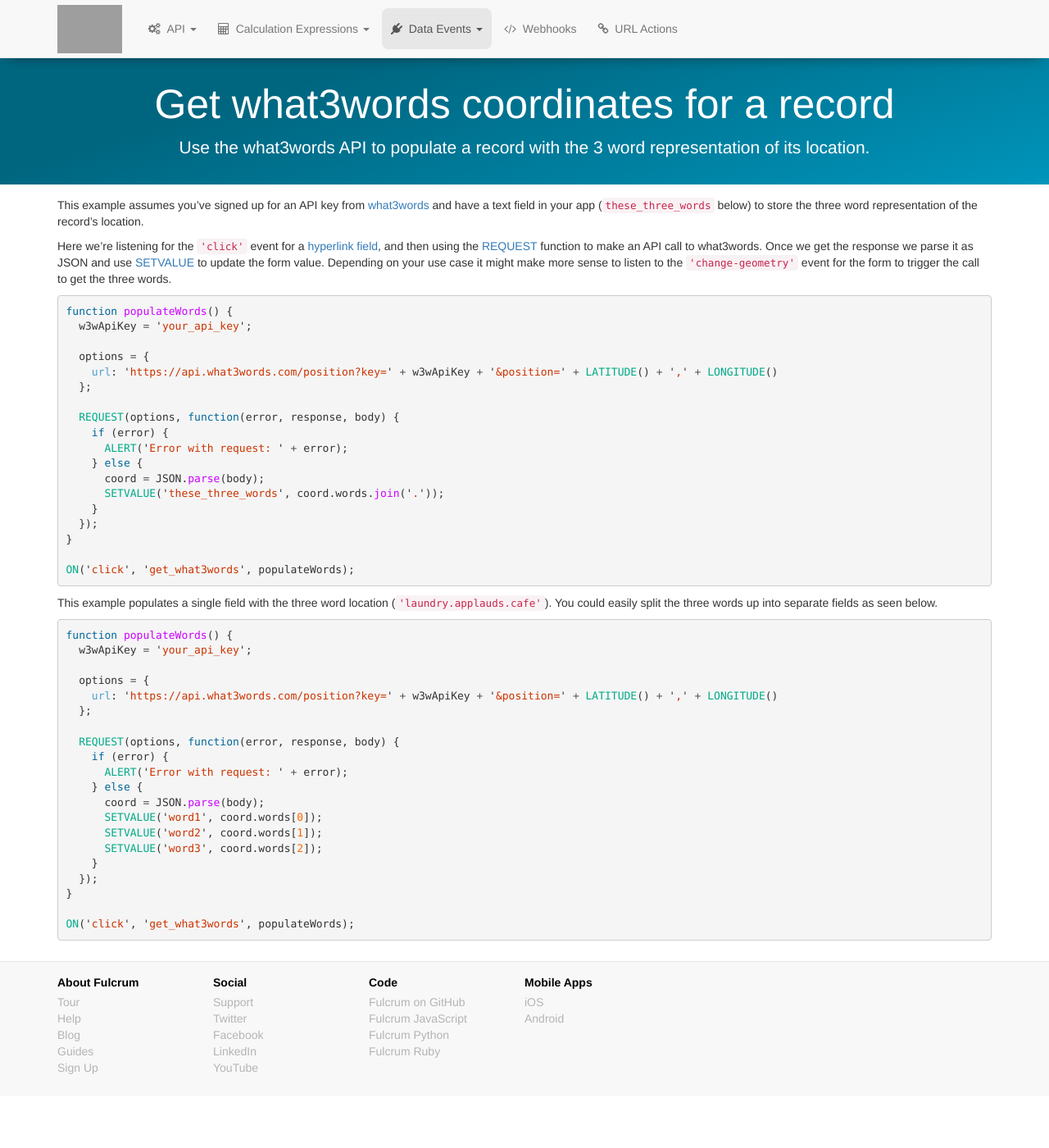
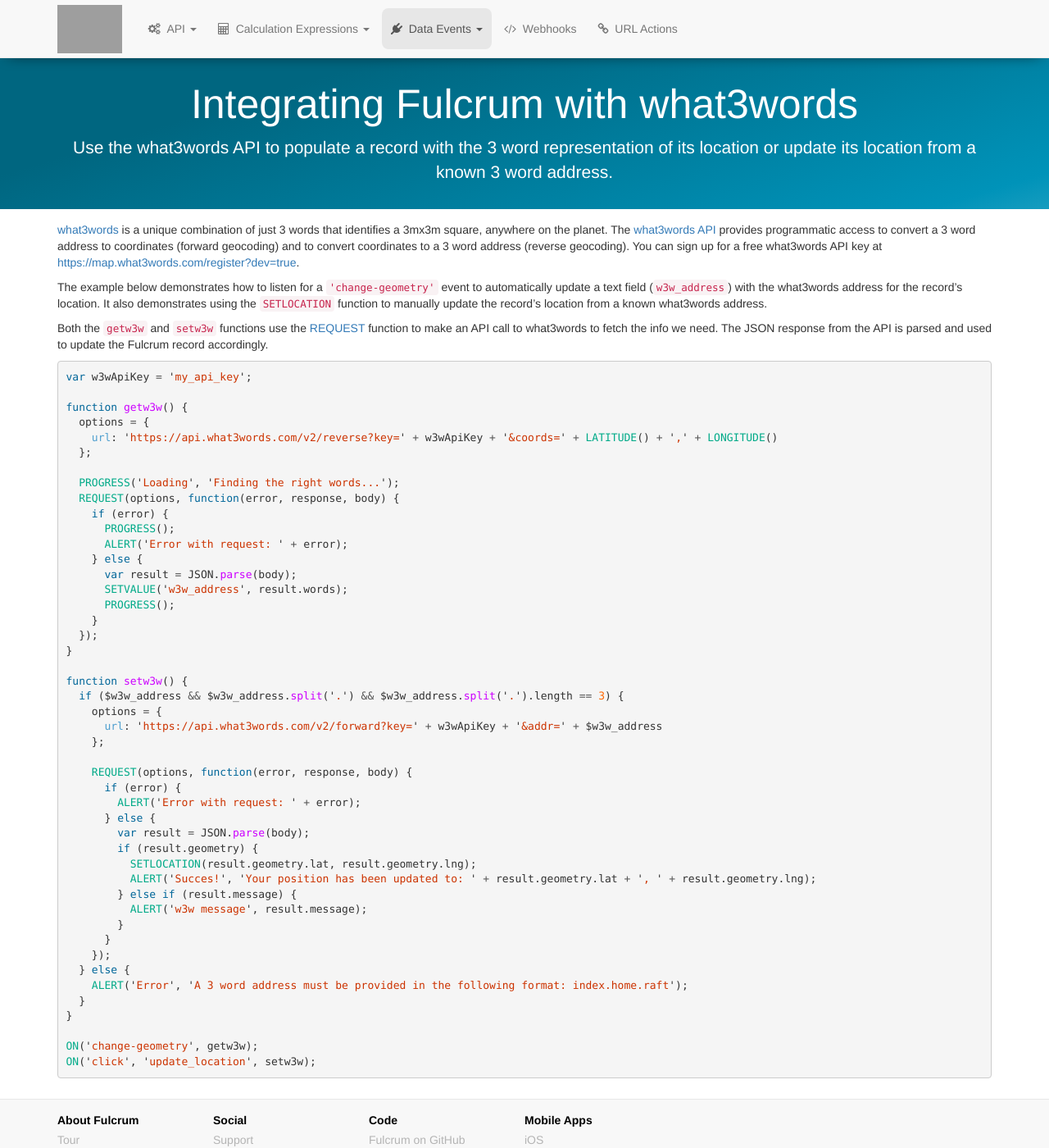
Before and after one commit to rylincoln/developer.fulcrumapp.com, a Jekyll site: the page built from _data-event-examples/get-what3words.md, in a window 1280 px wide and 1400 px high. Shown: the whole window at 82% size. Built offline with Jekyll 4.4.1, drawn with Linux system fonts in a browser that asks for light colours; nearby versions of some CDN libraries; grey boxes are pictures that could not be loaded.

Commit message:
Update w3w example
Use API v2 and include ‘change-geometry’ event.

````diff
--- a/_data-event-examples/get-what3words.md
+++ b/_data-event-examples/get-what3words.md
@@ -1,57 +1,62 @@
 ---
 layout: default
 section: data_events
-title: "Get what3words coordinates for a record"
-description: "Use the what3words API to populate a record with the 3 word representation of its location."
+title: "Integrating Fulcrum with what3words"
+description: "Use the what3words API to populate a record with the 3 word representation of its location or update its location from a known 3 word address."
 category: section
 ---
 
-This example assumes you've signed up for an API key from [what3words](http://developer.what3words.com/api/) and have a text field in your app (`these_three_words` below) to store the three word representation of the record's location.
+[what3words](http://what3words.com/) is a unique combination of just 3 words that identifies a 3mx3m square, anywhere on the planet. The [what3words API](https://docs.what3words.com/api/v2/) provides programmatic access to convert a 3 word address to coordinates (forward geocoding) and to convert coordinates to a 3 word address (reverse geocoding). You can sign up for a free what3words API key at [https://map.what3words.com/register?dev=true](https://map.what3words.com/register).
 
-Here we're listening for the `'click'` event for a [hyperlink field](http://www.fulcrumapp.com/help/hyperlink-fields/), and then using the [REQUEST](/data-events/reference/request) function to make an API call to what3words. Once we get the response we parse it as JSON and use [SETVALUE](/data-events/reference/setvalue) to update the form value. Depending on your use case it might make more sense to listen to the `'change-geometry'` event for the form to trigger the call to get the three words.
+The example below demonstrates how to listen for a `'change-geometry'` event to automatically update a text field (`w3w_address`) with the what3words address for the record's location. It also demonstrates using the [`SETLOCATION`](/data-events/reference/setlocation/) function to manually update the record's location from a known what3words address.
+
+Both the `getw3w` and `setw3w` functions use the [REQUEST](/data-events/reference/request) function to make an API call to what3words to fetch the info we need. The JSON response from the API is parsed and used to update the Fulcrum record accordingly.
 
 ```js
-function populateWords() {
-  w3wApiKey = 'your_api_key';
+var w3wApiKey = 'my_api_key';
 
+function getw3w() {
   options = {
-    url: 'https://api.what3words.com/position?key=' + w3wApiKey + '&position=' + LATITUDE() + ',' + LONGITUDE()
+    url: 'https://api.what3words.com/v2/reverse?key=' + w3wApiKey + '&coords=' + LATITUDE() + ',' + LONGITUDE()
   };
 
+  PROGRESS('Loading', 'Finding the right words...');
   REQUEST(options, function(error, response, body) {
     if (error) {
+      PROGRESS();
       ALERT('Error with request: ' + error);
     } else {
-      coord = JSON.parse(body);
-      SETVALUE('these_three_words', coord.words.join('.'));
+      var result = JSON.parse(body);
+      SETVALUE('w3w_address', result.words);
+      PROGRESS();
     }
   });
 }
 
-ON('click', 'get_what3words', populateWords);
-```
+function setw3w() {
+  if ($w3w_address && $w3w_address.split('.') && $w3w_address.split('.').length == 3) {
+    options = {
+      url: 'https://api.what3words.com/v2/forward?key=' + w3wApiKey + '&addr=' + $w3w_address
+    };
 
-This example populates a single field with the three word location (`'laundry.applauds.cafe'`). You could easily split the three words up into separate fields as seen below.
-
-```js
-function populateWords() {
-  w3wApiKey = 'your_api_key';
-
-  options = {
-    url: 'https://api.what3words.com/position?key=' + w3wApiKey + '&position=' + LATITUDE() + ',' + LONGITUDE()
-  };
-
-  REQUEST(options, function(error, response, body) {
-    if (error) {
-      ALERT('Error with request: ' + error);
-    } else {
-      coord = JSON.parse(body);
-      SETVALUE('word1', coord.words[0]);
-      SETVALUE('word2', coord.words[1]);
-      SETVALUE('word3', coord.words[2]);
-    }
-  });
+    REQUEST(options, function(error, response, body) {
+      if (error) {
+        ALERT('Error with request: ' + error);
+      } else {
+        var result = JSON.parse(body);
+        if (result.geometry) {
+          SETLOCATION(result.geometry.lat, result.geometry.lng);
+          ALERT('Succes!', 'Your position has been updated to: ' + result.geometry.lat + ', ' + result.geometry.lng);
+        } else if (result.message) {
+          ALERT('w3w message', result.message);
+        }
+      }
+    });
+  } else {
+    ALERT('Error', 'A 3 word address must be provided in the following format: index.home.raft');
+  }
 }
 
-ON('click', 'get_what3words', populateWords);
+ON('change-geometry', getw3w);
+ON('click', 'update_location', setw3w);
 ```
````
